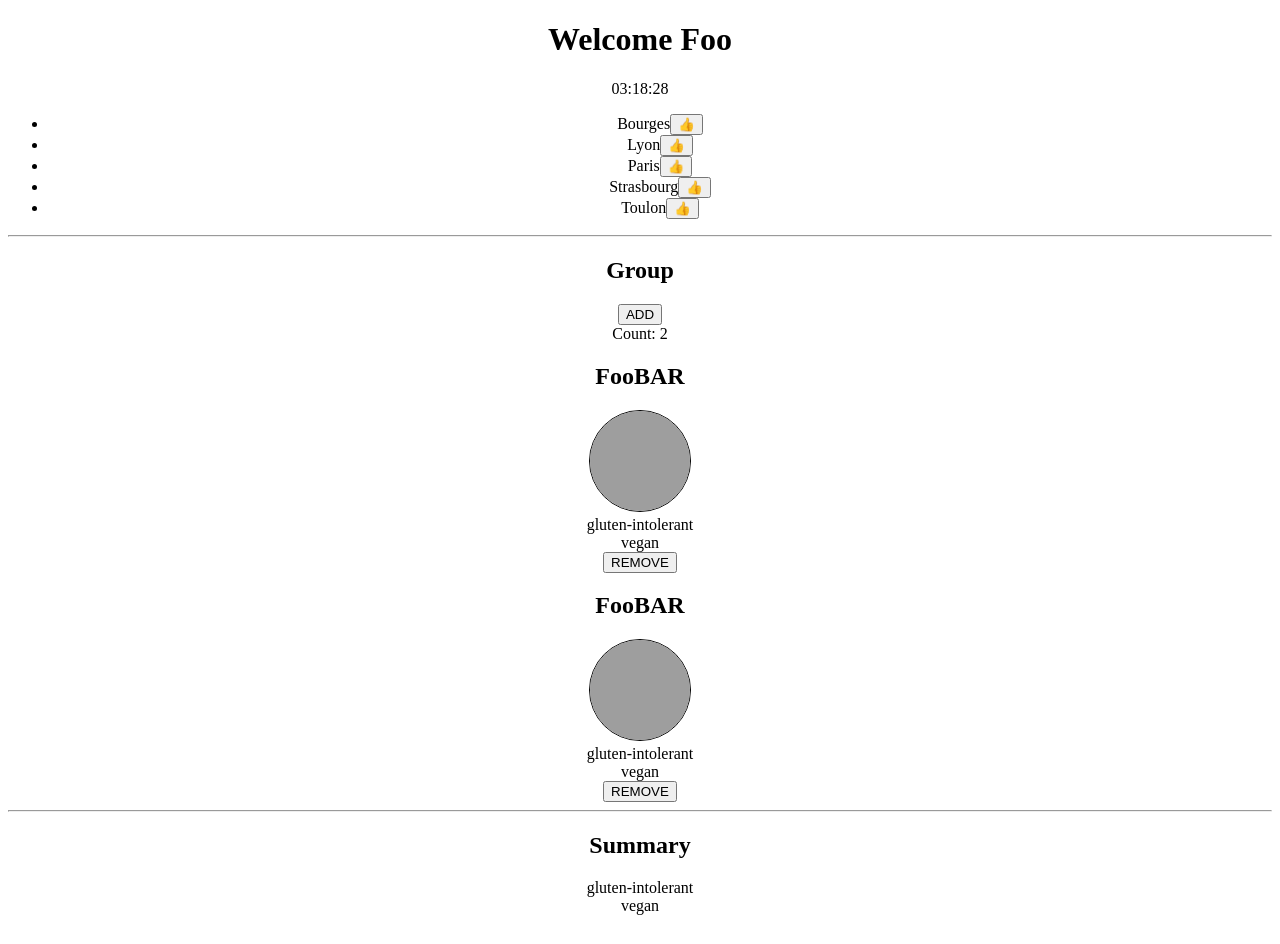
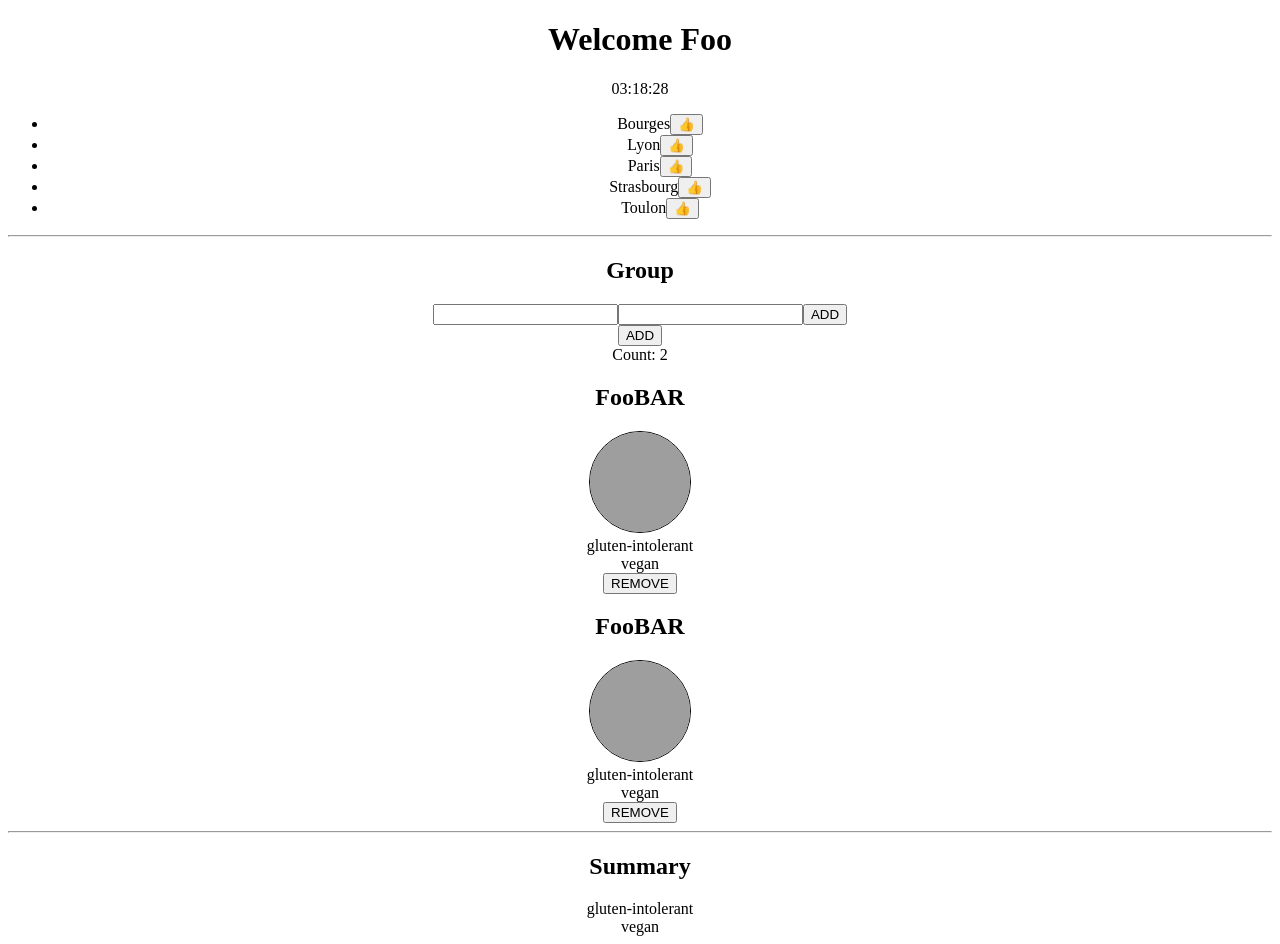
Before and after one commit to wishtack-training/wt-training-angular, an Angular app: page / in a window 1280 px wide. Before the commit the page ends 923 px from the top, so only its background shows below. Built offline with nearby package versions, Linux system fonts and the light colour scheme; grey boxes are pictures that could not be loaded.

Commit message:
Added `<wt-person-form>` reactive form.

```diff
--- a/src/app/group/group-editor/group-editor.component.html
+++ b/src/app/group/group-editor/group-editor.component.html
@@ -1,5 +1,8 @@
 <section>
+
     <h1>Group</h1>
+
+    <wt-person-form></wt-person-form>
 
     <button (click)="addPerson()">ADD</button>
 
@@ -8,7 +11,7 @@
     <wt-person
         *ngFor="let person of getPersonList()"
         [person]="person"
-        (personRemove)="removePerson(person)"></wt-person>
+        (click)="removePerson(person)"></wt-person>
 
 </section>
 
--- /dev/null
+++ b/src/app/group/person-form/person-form.component.html
@@ -0,0 +1,11 @@
+<form
+    [formGroup]="personForm"
+    (ngSubmit)="submitPerson()">
+
+    <input formControlName="firstName" type="text">
+
+    <input formControlName="lastName" type="text">
+
+    <button type="submit">ADD</button>
+
+</form>
--- /dev/null
+++ b/src/app/group/person-form/person-form.component.ts
@@ -0,0 +1,22 @@
+import { Component, OnInit } from '@angular/core';
+import { FormControl, FormGroup } from '@angular/forms';
+
+@Component({
+    selector: 'wt-person-form',
+    templateUrl: './person-form.component.html',
+    styleUrls: ['./person-form.component.scss']
+})
+export class PersonFormComponent implements OnInit {
+
+    personForm = new FormGroup({
+        firstName: new FormControl(),
+        lastName: new FormControl()
+    });
+
+    ngOnInit() {
+    }
+
+    submitPerson() {
+        console.log(this.personForm.value);
+    }
+}
```
Also changed, not shown: src/app/app.module.ts (+8 -5 lines), src/app/group/person-form/person-form.component.scss (added).
